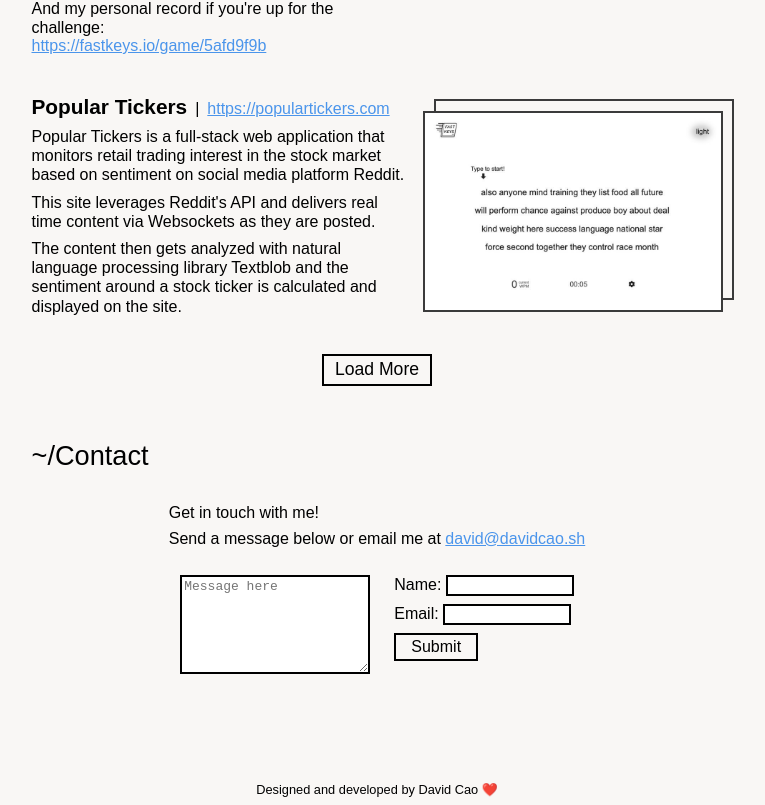
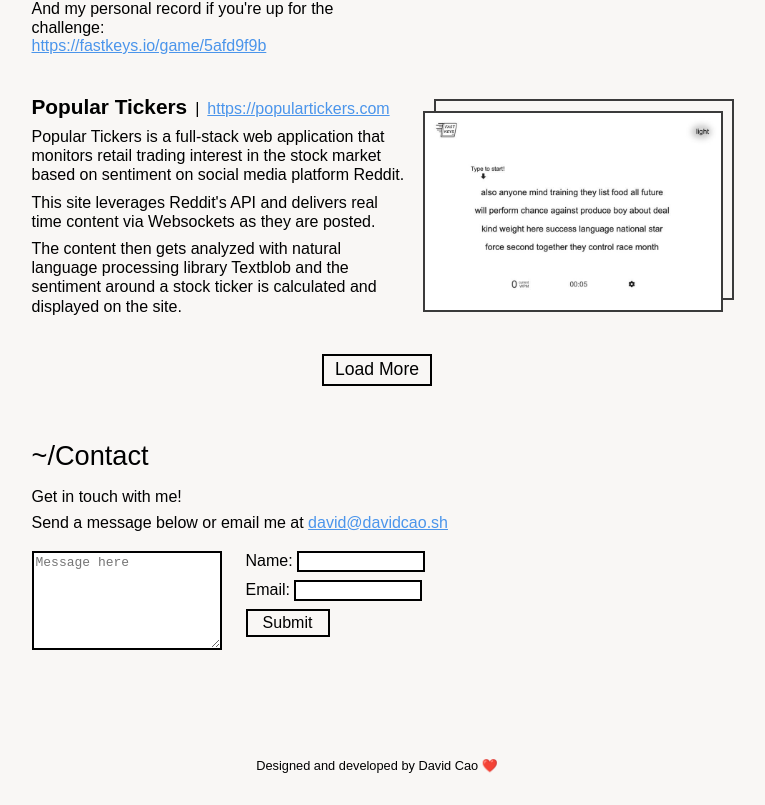
Before and after one commit to davidc360/davidcao.sh, a React (Create React App) app: page / in a window 1280 px wide. Shown: the part 831-1636 px from the top of the page, without its empty margins (263-1028 px from the left). After the commit the page ends 1612 px from the top, so only its background shows below. Built offline with nearby package versions, Linux system fonts and the light colour scheme.

Commit message:
uncentered contact

```diff
--- a/src/Contact.sass
+++ b/src/Contact.sass
@@ -9,9 +9,10 @@
         margin-bottom: 0.5em
 
 .contactFormCtn
-    display: flex
-    flex-direction: column
-    align-items: center
+    @media only screen and (max-width: 600px)
+        display: flex
+        flex-direction: column
+        align-items: center
 
 #contact-form
     margin-top: 1.2rem
```
